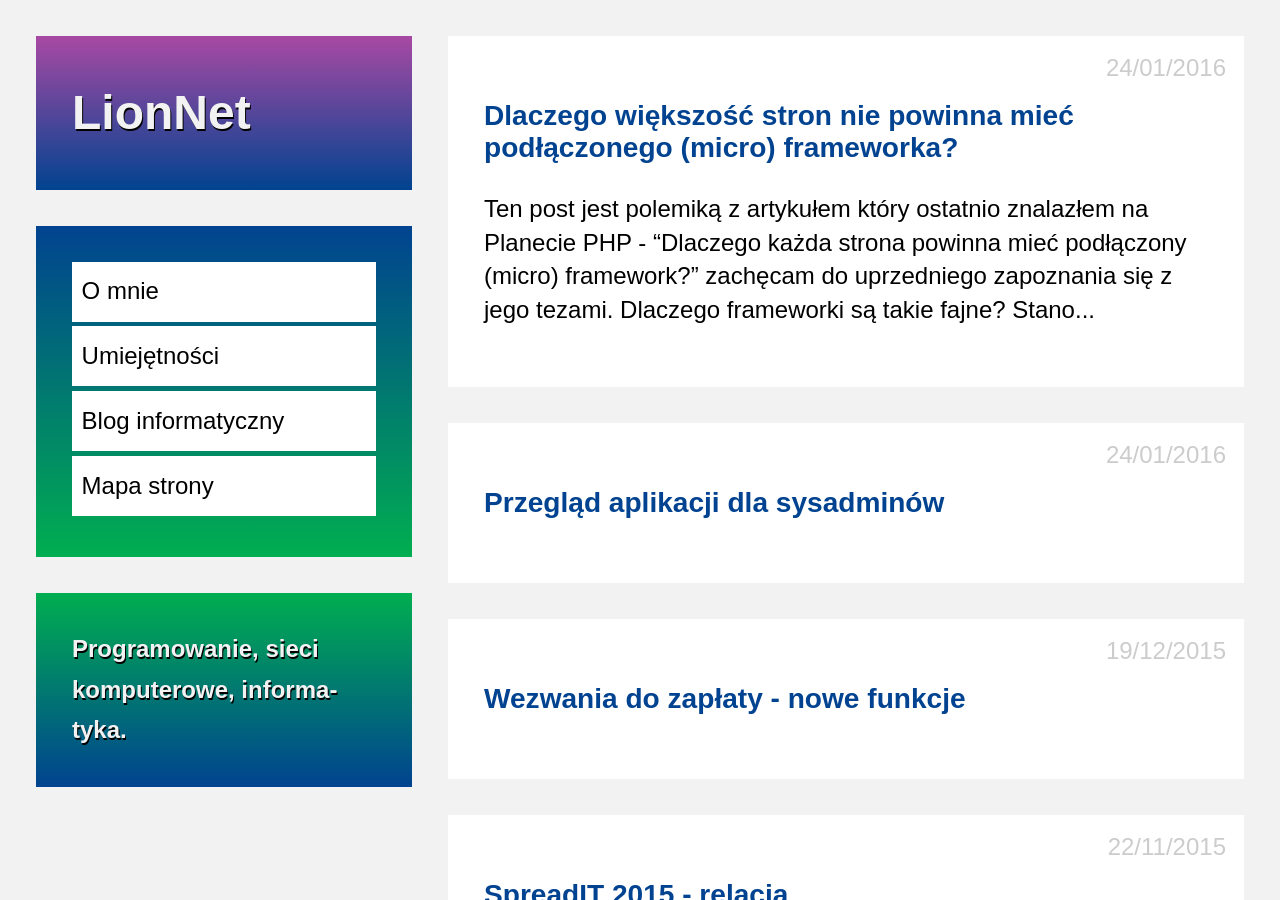
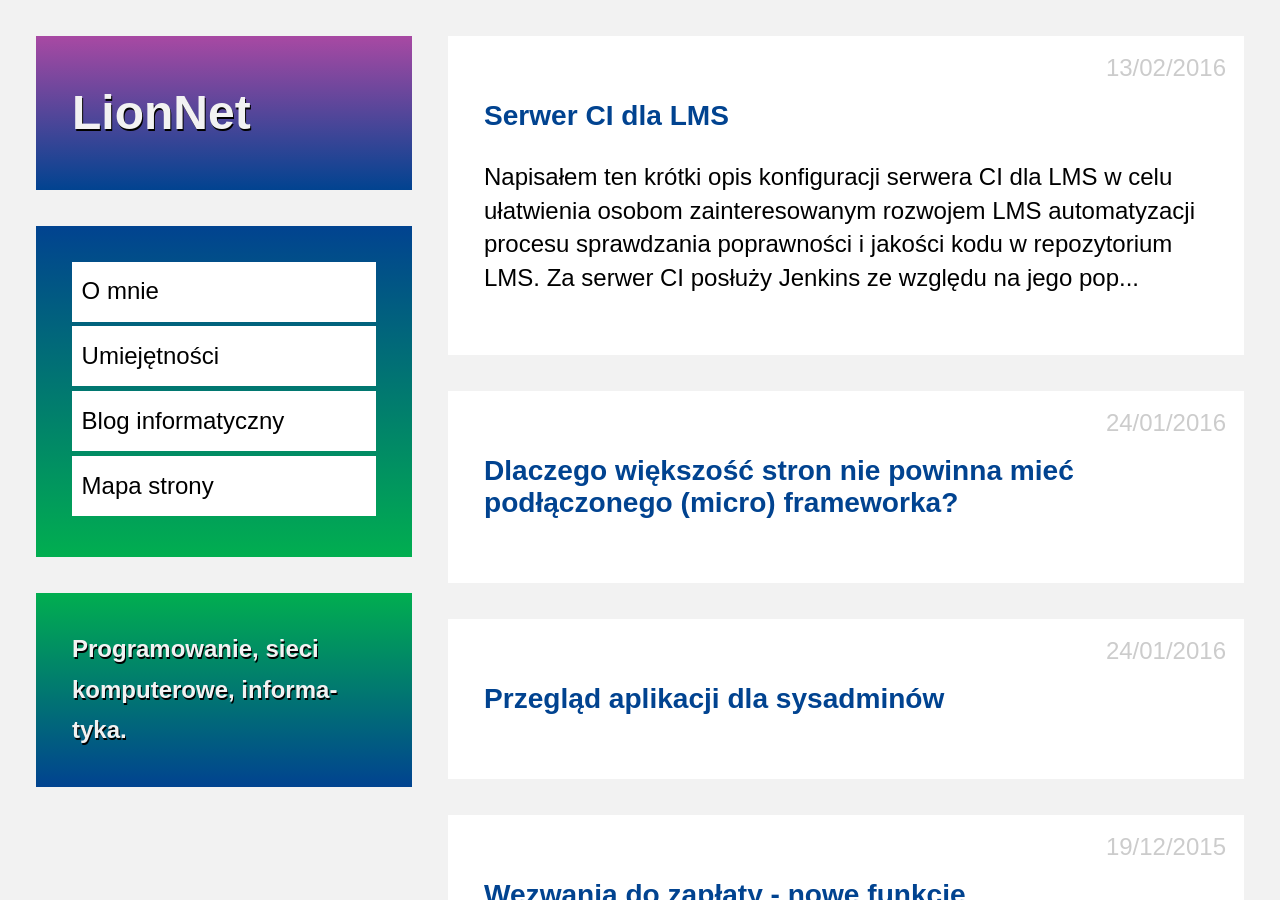
Before and after one commit to maciejlew/maciejlew.github.io, a Jekyll site: the page built from pages/blog.md, in a window 1280 px wide and 900 px high. Built offline with Jekyll 4.4.1, drawn with Linux system fonts in a browser that asks for light colours; some of the changed lines change nothing that is shown.

Commit message:
Adds post 'Konfiguracja serwera CI dla LMS'

```diff
--- a/_includes/acronyms.md
+++ b/_includes/acronyms.md
@@ -26,3 +26,7 @@
 *[DRY]: Don't Repeat Yourself
 *[KISS]: Keep It Simple, Stupid
 *[SEO]: Search Engine Optimalization
+*[ACL]: Access Control Level
+*[PHPCPD]: PHP Copy Paste Detector
+*[PHPCS]: PHP Code Sniffer
+*[PHPMD]: PHP Mess Detector
--- /dev/null
+++ b/_posts/2016-02-13-konfiguracja-serwera-ci-dla-lms.md
@@ -0,0 +1,166 @@
+---
+layout: post
+title: "Serwer CI dla LMS"
+date: 2016-02-13 08:00:00
+description: "Opis Przykładowej konfiguracji serwera Continous Integration dla Lan Management System"
+keywords: "Jenkins, PHP, continous integration, quality assurance, Lan Management System, static analyse,
+unit testing, jakość oprogramowania, serwer ciągłej integracji, testy jednostkowe"
+
+---
+
+Napisałem ten krótki opis konfiguracji serwera CI dla LMS w celu ułatwienia
+osobom zainteresowanym rozwojem LMS automatyzacji procesu sprawdzania
+poprawności i jakości kodu w repozytorium LMS. **Za serwer CI posłuży
+[Jenkins](https://jenkins-ci.org/) ze względu na jego popularność oraz gotowe
+komponenty integrujące go z narzędziami służącymi do analizy kodu napisanego w
+języku PHP**.
+
+Przed instalacją warto zapoznać się z możliwościami Jenkinsa - materiałów
+na jego temat w Internecie jest mnóstwo.
+
+Jenkins zostanie skonfigurowany z obsługą narzędzi takich jak:
+
+ * [PHPCS](https://github.com/squizlabs/PHP_CodeSniffer)
+ * [PHPMD](http://phpmd.org/)
+ * [PHPCPD](https://github.com/sebastianbergmann/phpcpd)
+ * [PDEPEND](http://pdepend.org/)
+ * [PHPUnit](https://phpunit.de/).
+
+Informacje o nich także znajdziecie w sieci.
+
+**Opis instalacji i konfiguracji powstał częściowo w oparciu o
+[szablon PHP dla Jenkinsa](http://jenkins-php.org/) oraz częściowo o moje
+własne doświadczenia**. Będzie to opis dla pojedynczego noda.
+Instalacja przeprowadzę krok po kroku. W sieci możecie znaleźć gotowe rozwiązania
+pozwalające uprościć proces budowy, tworzenie architektury dla testów,
+jak np. kontenery Dockera, ale nie będę tego omawiał w tym wpisie.
+Instalację możecie przeprowadzić na stacji roboczej lub na wirtualnej maszynie -
+nie ma to znaczenia z punktu widzenia opisanej poniżej procedury.
+
+## Instalacja
+
+Instalacja opisałem jest dla dystrybucji Debian i pochodnych. Zakładam że
+w systemie jest zainstalowane to co dotychczas developer musiał i tak mieć
+zainstalowane, czyli PHP5, Composer i git.
+Instrukcje poprzedzone znakiem **#** wykonuję jako root, instrukcje poprzedzone
+znakiem **$** wykonuję są jako zwykły użytkownik.
+
+{% highlight bash startinline %}
+
+# wget -q -O - http://pkg.jenkins-ci.org/debian/jenkins-ci.org.key | apt-key add -
+# echo 'deb http://pkg.jenkins-ci.org/debian binary/' >> /etc/apt/sources.list
+# aptitude update
+# aptitude install jenkins php5-xdebug curl
+
+$ wget http://localhost:8080/jnlpJars/jenkins-cli.jar
+$ java -jar jenkins-cli.jar -s http://localhost:8080 install-plugin checkstyle cloverphp crap4j dry htmlpublisher jdepend plot pmd violations warnings xunit git
+$ curl -L https://raw.githubusercontent.com/sebastianbergmann/php-jenkins-template/master/config.xml | java -jar jenkins-cli.jar -s http://localhost:8080 create-job php-template
+
+{% endhighlight %}
+
+Po pomyślnej instalacji Jenkins powinien działać już w tle jako daemon i być
+dostępny w przeglądarce pod adresem localhosta na porcie 8080.
+
+## Konfiguracja
+
+Konfigurację przeprowadzę przy pomocy interfejsu webowego Jenkinsa.
+W opisie konfiguracji będę używał angielskich nazw elementów interfejsu
+z powodu tego że część z nich nie jest przetłumaczona na język polski.
+Po otwarciu strony głównej tej aplikacji powinniśmy widzieć
+panel zarządzania Jenkinsem. (Domyślnie nie są skonfigurowane żadne
+ACL więc każdy może dowolnie modyfikować konfigurację i uruchamiać
+zadania - nie jest to najlepsze rozwiązanie na dłuższą metę i może
+prowadzić do rzeczy strasznych ;). Skonfigurowanie ACL wykracza
+poza zakres tego wpisu - informacje jak to zrobić można znaleźć w
+sieci).
+
+Ostatnie z poleceń wykonanych podczas instalacji dodało do Jenkinsa
+szablon dla projektów pisanych w PHP. Na podstawie tego szablonu
+zbuduję konfigurację dla LMS (tzw. joba).
+
+Wybieram **"New Item"**. Wypełniam nazwę, np: **"LMS"**. Wybieram
+ostatnią dostępną opcję: **"Copy existing Item"** i w pole **"Copy
+from"** wpisuję **"php-template"**. Klikam **"OK"**.
+
+W tym momencie na liście jobów widzę nowy projekt o nazwie LMS.
+Klikając w jego nazwę przechodzę do podglądu. W menu wybieram "Configure".
+
+Konfigurację joba zaczynam od usunięcia zbędnych elementów. Elementy wykonują
+się z góry na dół listy. Każdy z takich bloczków mogę przesuwać przy
+pomocy myszy lub usuwać klikając w znajdujące się w jego obrębie przyciski
+**"Delete"**. Usuwam bloki nazywające się **"Plot build data"** związane z narzędziem
+PHPLOC oraz bloki **"Publish HTML reports"** związane z PHPDOX. Pierwsze z narzędzi pozwala na
+analizę złożoności projektu - moim zdaniem raczej nie przydaje się w codziennej
+pracy, poza tym jego instalacja przy pomocy Composera kończy się konfliktami
+z innymi bardziej przydatnymi narzędziami. Drugie z narzędzi pozwala na
+wygenerowanie dokumentacji technicznej na podstawie adnotacji w kodzie,
+także moim zdaniem jest to zbędne.
+
+Po poprzednim kroku moja konfiguracja jest już prawie gotowa, poza tym
+że nie wiadomo gdzie jest kod projektu który chcę testować ;).
+Mógłbym wszystko skonfigurować tak aby celowało w moją kopię roboczą,
+jeśli akurat znajdowałaby się ona na tym samym systemie, ale nie jest to dobry
+pomysł. Skonfiguruję Jenkinsa tak, aby zrobił sobie "clone" z mojego
+lokalnego repozytorium LMS a następnym razem gdy uruchomię build robił "pull".
+Mam już doinstalowany plugin obsługujący git w Jenkinsie więc jedyne co pozostaje
+mi zrobić to wybrać opcję **"Git"** w sekcji **"Source Code Management"**.
+Podaję URL do repo. Znajduje się ono na tym samym hoście więc wpisuję
+ścieżkę do niego: **"/home/maciek/lms"**. Jeśli byłoby ono gdzieś w
+sieci to podałbym URL, np: **"https://github.com/lmsgit/lms"**. Można także wskazać
+branch inny niż master. Jest to dobre rozwiązanie jeśli chcemy przetestować
+swoje własne zmiany przez wysłaniem ich do głównego brancha i dalej do
+LMS na GitHubie. Wpisuję w pole **"Branches to build"** wartość **"*/dev"**.
+
+Zajmę się teraz do instalacją wspomnianych wcześniej narzędzi, dzięki którym
+przetestujemy LMS. Są one wskazane w pliku composer.json więc należałoby
+wykonać polecenie "composer update". Nie będę tego jednak robić ręcznie -
+zajmie się tym Jenkins. Dodaję kolejny krok wybierając **"Add build step"** >
+**"Execute shell"**. Ustawiam ten bloczek na samym początku sekcji **"Build"**.
+W jego treści wpisuję:
+
+{% highlight bash startinline %}
+cd $WORKSPACE
+composer update
+{% endhighlight %}
+
+Kolejnym krokiem na liście zdarzeń naszego joba jest "Invoke Ant". Spowoduje
+on wykonanie targetu "full-build", który jest opisany w pliku build.xml
+dostarczanym wraz z LMS. Target ten, a właściwie inkludowane przez niego
+targety, automatyzują cały proces testowania. Niektóre z nich korzystają
+z plików konfiguracyjnych także dostarczanych wraz z LMS w katalogu build.
+Myślę że nazwy targetów oraz to co się w nich dzieje jest zrozumiałe więc
+nie będę się za bardzo o nich rozpisywał, opis można znaleźć na stronie
+[szablonu PHP dla Jenkinsa](http://jenkins-php.org/), jedyna różnica polega
+na tym że ścieżki dostosowałem do struktury LMS.
+
+## Uruchomienie
+
+Skonfigurowany job mogę uruchomić klikając w przyciski **"Build now"** znajdujące
+się w kilku miejscach interfejsu. Spowoduje to uruchomienie wszystkich
+skonfigurowanych wcześniej kroków w projekcie. Podgląd na żywo mogę uzyskać
+klikając w **"Console Output"**. Tam też znajdę wszystkie informacje w przypadku
+niepowodzenia.
+
+Domyślnie "workspace" Jenkinsa znajduje się w **"/var/lib/jenkins/jobs"**. Tam
+też powinien utworzyć się folder o nazwie naszego projektu, a w nim sam
+klon repozytorium oraz konfiguracja, logi i raporty z buildów. W przypadku problemów
+z konfiguracją Jenkinsa, jeśli podejrzewamy że są one związane z którymś
+z targetów opisanych w pliku build.xml, opłaca się uruchamiać tylko
+wybrany podejrzany target. Mogę to zrobić z poziomu katalogu projektu w workspace
+wydając komendę:
+
+{% highlight bash startinline %}
+cd /var/lib/jenkins/jobs/LMS/workspace/
+ant <nazwa_targetu>
+{% endhighlight %}
+
+Opublikowałem także [mój referencyjny konfig joba dla LMS](https://gist.github.com/maciejlew/9b207f32be4af5bf8cbe).
+W razie problemów możecie go porównać z konfigiem znajdującym się w
+**/var/lib/jenkins/jobs/LMS/config.xml**.
+
+Po skończonym buildzie kolor ikonki stanu przy projekcie wskazuje, czy w
+projekcie są poważne błędy, czy może wszystkie testy się udały. Klikając
+w numer builda mogę przejść do informacji o nim, a stamtąd do podglądu
+raportów wygenerowanych przez uruchomione pomocnicze narzędzia.
+
+{% include acronyms.md %}
--- a/pages/map.md
+++ b/pages/map.md
@@ -24,6 +24,7 @@ redirect_from: /map/
  * [Umiejętności](../umiejetnosci)
  * [Kontakt](../kontakt)
  * [Blog informatyczny](../blog)
+   * [Serwer CI dla LMS](../2016/02/13/konfiguracja-serwera-ci-dla-lms.html)
    * [Dlaczego większość stron nie powinna mieć podłączonego (micro) frameworka?](../2016/01/24/dlaczego-wiekszosc-stron-nie-powinna-miec-podlaczonego-micro-frameworka.html)
    * [Przegląd aplikacji dla sysadminów](../2016/01/24/przeglad-aplikacji-dla-sysadminow.html)
    * [Wezwania do zapłaty - nowe funkcje](../2015/12/19/wezwania-do-zaplaty-nowe-funkcje.html)
```
